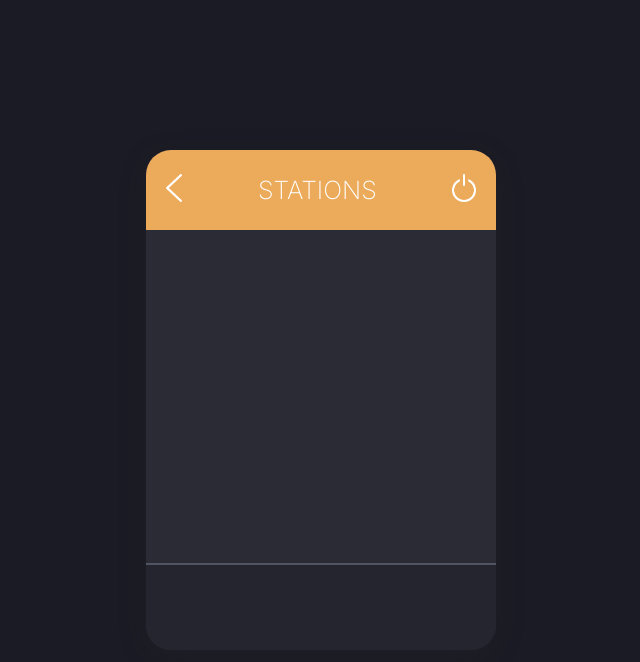
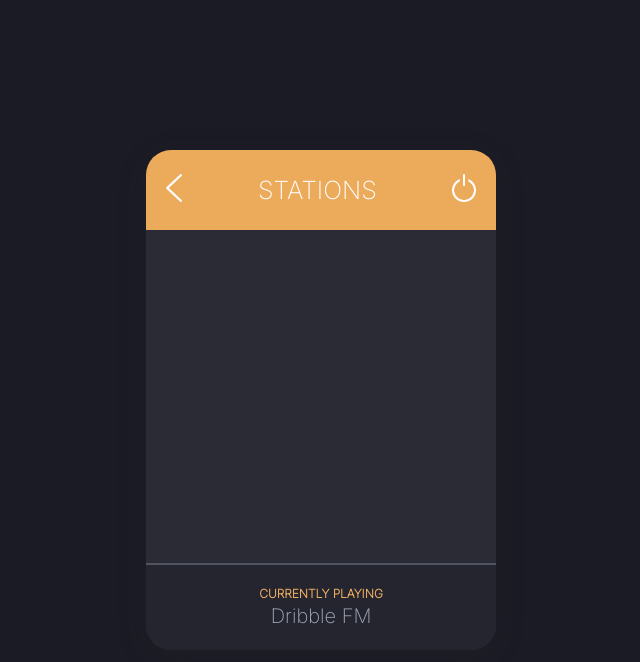
Before and after one commit to rubayethossain/react-radio-widget, a React (Create React App) app: page / in a window 1280 px wide. Shown: the top 662 px of the page, without its empty margins (319-959 px from the left). Built offline with nearby package versions, Linux system fonts and the light colour scheme.

Commit message:
Design and Develop Widget footer

```diff
--- /dev/null
+++ b/src/components/Typography/StationName.tsx
@@ -0,0 +1,26 @@
+import * as React from 'react';
+import styles from './Typography.module.css';
+
+type Props = {
+    children: string,
+    style?: React.CSSProperties,
+    className?: string
+}
+
+const StationName = (props: Props) => {
+    const {children, className, style} = props;
+
+    const composedClassName = React.useMemo(() => {
+        const defaultClass = styles.stationName;
+
+        return className ? `${defaultClass} ${className}` : defaultClass;
+    }, [className])
+
+    return (
+        <p className={composedClassName} style={style}>
+           {children}
+        </p>
+    )
+}
+
+export default StationName
--- /dev/null
+++ b/src/components/Typography/Typography.module.css
@@ -0,0 +1,6 @@
+.stationName{
+    margin-top: 5px;
+    margin-bottom: 5px;
+    font-size: 20px;
+    color: #A2ABBD;
+}
--- /dev/null
+++ b/src/components/Typography/index.ts
@@ -0,0 +1,3 @@
+import StationName from "./StationName"
+
+export {StationName}
--- a/src/screens/RadioWidget/RadioWidget.tsx
+++ b/src/screens/RadioWidget/RadioWidget.tsx
@@ -8,7 +8,7 @@ const RadioWidget = () => {
         <div className={styles.wrapper}>
             <WidgetTopBar />
             <WidgetContent />
-            <WidgetFooter />
+            <WidgetFooter station="Dribble FM"/>
         </div>
     )
 }
--- a/src/screens/RadioWidget/WidgetFooter/WidgetFooter.module.css
+++ b/src/screens/RadioWidget/WidgetFooter/WidgetFooter.module.css
@@ -2,4 +2,16 @@
     height: 85px;
     background-color: #25252F;
     border-top: 2px solid #515561;
+    text-align: center;
+    display: flex;
+    flex-direction: column;
+    justify-content: center;
 }
+
+.title{
+    color: #EDAE61;
+    text-transform: uppercase;
+    font-size: 12px;
+    margin-top: 5px;
+    margin-bottom: 0;
+}
--- a/src/screens/RadioWidget/WidgetFooter/WidgetFooter.tsx
+++ b/src/screens/RadioWidget/WidgetFooter/WidgetFooter.tsx
@@ -1,9 +1,21 @@
+import { Fragment } from 'react';
+import { StationName } from '../../../components/Typography';
 import styles from './WidgetFooter.module.css';
 
-const WidgetFooter = () => {
+type Props = {
+    station: string | "" | null
+}
+
+const WidgetFooter = (props: Props) => {
+    const { station } = props;
+
     return (
         <div className={styles.wrapper}>
-
+            { station && (
+                <Fragment>
+                    <p className={styles.title}><strong>Currently Playing</strong></p>
+                    <StationName>{station}</StationName>
+                </Fragment>)}
         </div>
     )
 }
```
